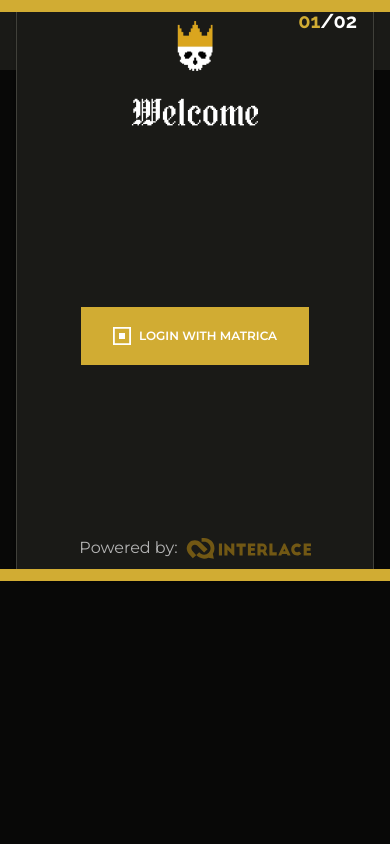
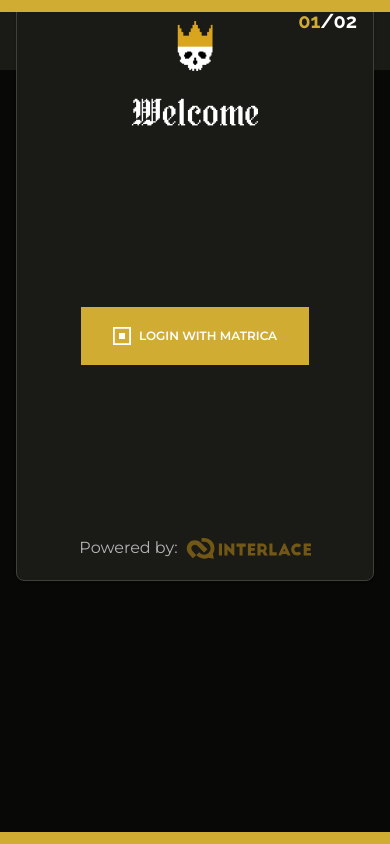
Before and after one commit to reubence/dks, a Next.js app: page /login in a window 390 px wide. Built offline with nearby package versions, Linux system fonts and the light colour scheme.

Commit message:
Fixed Bottom Accent Bar

```diff
--- a/app/layout.js
+++ b/app/layout.js
@@ -84,7 +84,7 @@
       >
         {children}
         <div className="hidden h-3 w-full md:block fixed bg-accent bottom-0" />
-        <div className="md:hidden h-3 w-full absolute bg-accent bottom-0" />
+        <div className="md:hidden h-3 w-full fixed bg-accent bottom-0" />
       </body>
     </html>
   );
```
